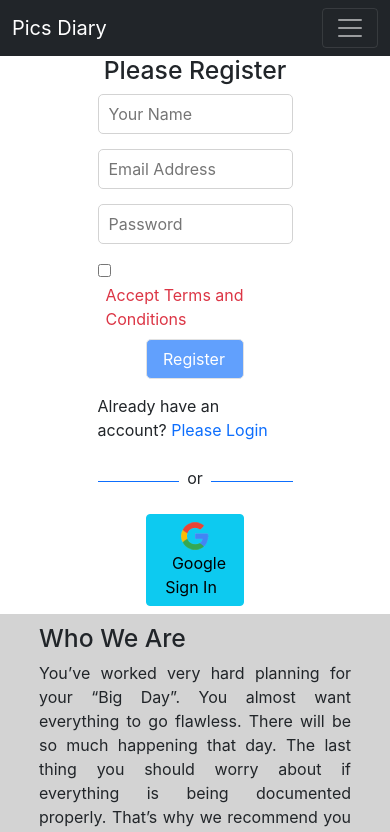
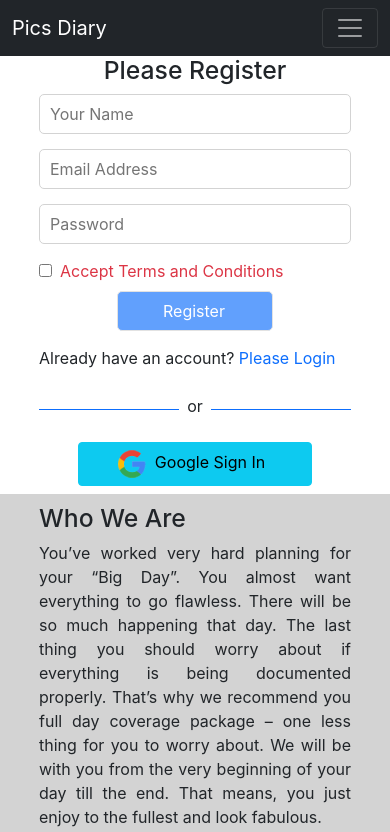
Before and after one commit to sayeef-rahman/pics-diary-single-service-provider, a React (Create React App) app: page /register in a window 390 px wide. Shown: the top 832 px of the page. Built offline with nearby package versions, Linux system fonts and the light colour scheme.

Commit message:
password reset complete

```diff
--- a/src/Pages/Login/Login/Login.js
+++ b/src/Pages/Login/Login/Login.js
@@ -1,10 +1,11 @@
 import React, { useRef } from 'react';
-import { Button, Form, ToastContainer } from 'react-bootstrap';
+import { Button, Form } from 'react-bootstrap';
 import { Link, useLocation, useNavigate } from 'react-router-dom';
 import auth from '../../../firebase.init';
 import { useSendPasswordResetEmail, useSignInWithEmailAndPassword } from 'react-firebase-hooks/auth';
 import Loading from '../../Shared/Loading/Loading';
-import { toast } from 'react-toastify';
+import { ToastContainer, toast } from 'react-toastify';
+import 'react-toastify/dist/ReactToastify.css';
 
 
 const Login = () => {
@@ -40,7 +41,6 @@ const Login = () => {
         event.preventDefault();
         const email = emailRef.current.value;
         const password = passwordRef.current.value;
-
         signInWithEmailAndPassword(email, password);
     }
 
--- a/src/Pages/Login/Register/Register.css
+++ b/src/Pages/Login/Register/Register.css
@@ -12,3 +12,20 @@
     font-size: 16px;
     margin-bottom: 15px;
 }
+
+@media only screen and (max-width: 550px) {
+    .register-form{
+        margin: 0 auto;
+        width: 80%;
+    }
+    .register-form input:not([type=checkbox]){
+        display: block;
+        width: 100%;
+        height: 40px;
+        border-radius: 5px;
+        border: 1px solid lightgray;
+        padding-left: 10px;
+        font-size: 16px;
+        margin-bottom: 15px;
+    }
+}
--- a/src/Pages/Login/Register/Register.js
+++ b/src/Pages/Login/Register/Register.js
@@ -13,7 +13,7 @@ const Register = () => {
         user,
         loading,
         error,
-    ] = useCreateUserWithEmailAndPassword(auth, {sendEmailVerification: true});
+    ] = useCreateUserWithEmailAndPassword(auth, { sendEmailVerification: true });
     const [updateProfile, updating, updateError] = useUpdateProfile(auth);
 
     const navigate = useNavigate();
@@ -22,12 +22,12 @@ const Register = () => {
         navigate('/login');
     }
 
-    if(loading || updating){
+    if (loading || updating) {
         return <Loading></Loading>
     }
 
     if (user) {
-     console.log('user', user);
+        console.log('user', user);
     }
 
     const handleRegister = async (event) => {
--- a/src/Pages/Login/SocialLogin/SocialLogin.js
+++ b/src/Pages/Login/SocialLogin/SocialLogin.js
@@ -34,7 +34,7 @@ const SocialLogin = () => {
             <div className=''>
                 <button
                     onClick={() => signInWithGoogle()}
-                    className='btn btn-info w-50 d-block mx-auto my-2'>
+                    className='btn btn-info w-75 d-block mx-auto my-2'>
                     <img style={{ width: '30px' }} src={google} alt="" />
                     <span className='px-2'>Google Sign In</span>
                 </button>
```
